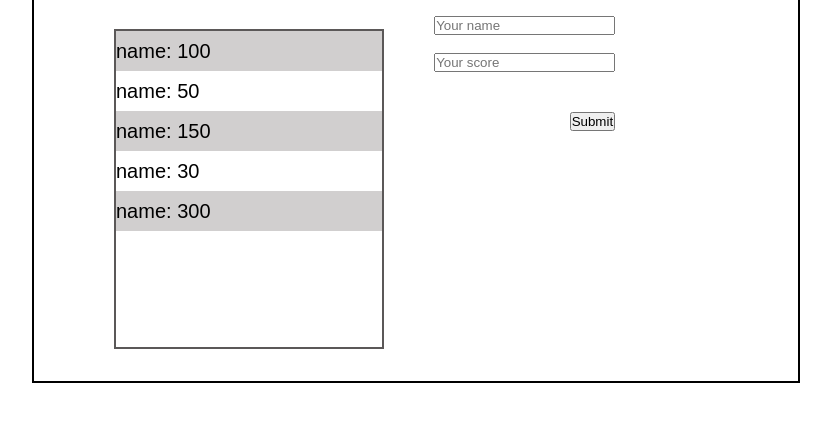
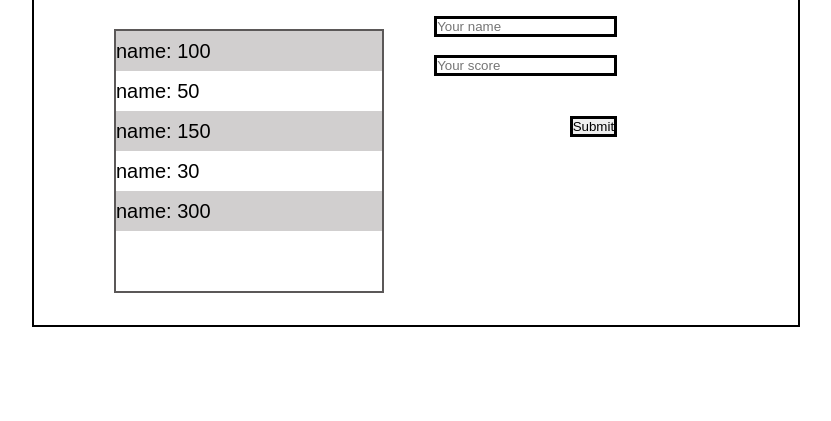
Before and after one commit to TekyRey/Leaderboard, a website built with webpack: page src/index.html in a window 1280 px wide. Shown: the part 201-622 px from the top of the page, without its empty margins (224-1055 px from the left). Built offline with nearby package versions, Linux system fonts and the light colour scheme.

Commit message:
Style input fields

```diff
--- a/src/index.html
+++ b/src/index.html
@@ -37,7 +37,7 @@
                     <input type="text" placeholder="Your score">
                 </form>
                 <div class="add-score">
-                    <button type="submit">Submit</button>
+                    <button class= "submit-btn" type="submit">Submit</button>
                 </div>
             </section>
         </div>
--- a/src/style.css
+++ b/src/style.css
@@ -65,7 +65,7 @@ form {
 .board-table {
   display: flex;
   flex-direction: column;
-  height: 40vh;
+  height: 33vh;
   border: 2px solid rgb(91, 88, 88);
   margin-top: 4vh;
   margin-bottom: 4vh;
@@ -100,3 +100,11 @@ a {
   width: 100%;
   margin-top: 5vh;
 }
+
+input {
+  border: 3px solid;
+}
+
+.submit-btn {
+  border: 3px solid;
+}
```
Also changed, not shown: src/index.js (+4 -4 lines), dist/index.html, 1 other file.
